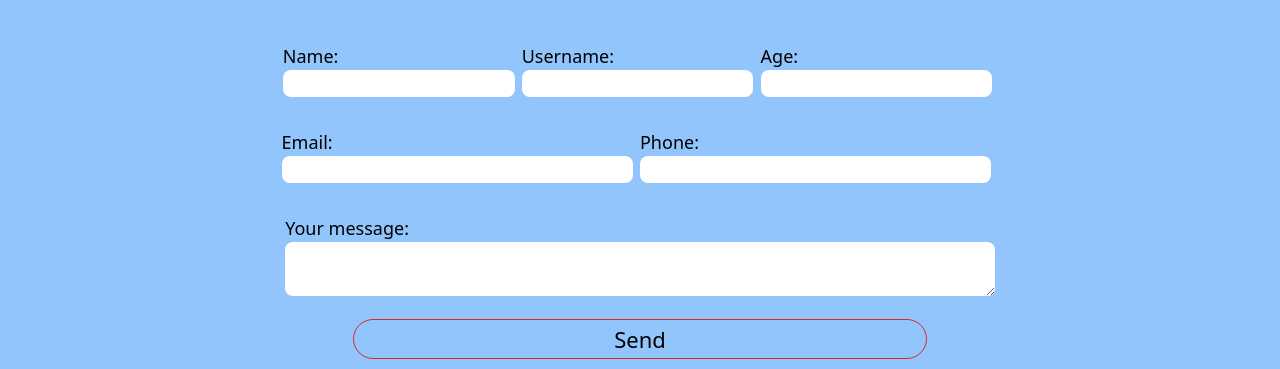
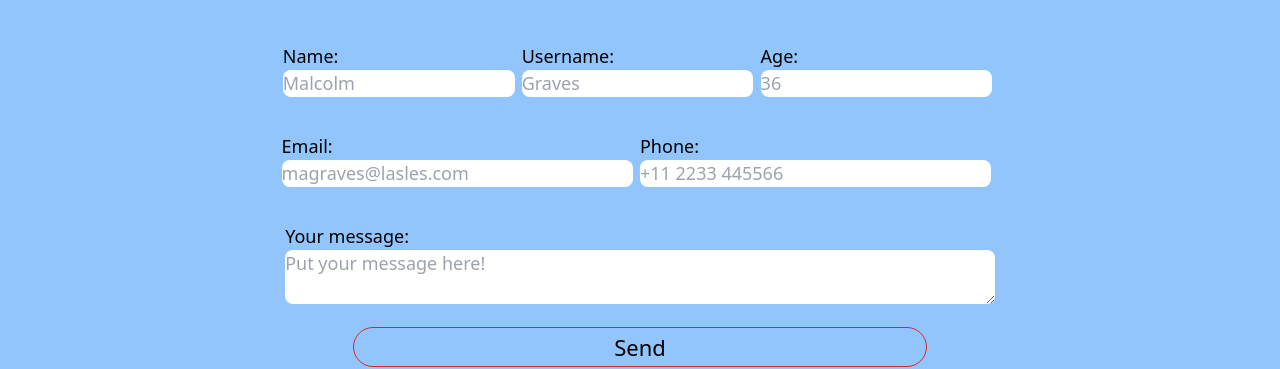
Before and after one commit to Catul0/Landing-page-TP, a React (Vite) app: page / in a window 1280 px wide. Shown: the part 3754-4123 px from the top of the page. Built offline with nearby package versions, Linux system fonts and the light colour scheme; no server answers.

Commit message:
cambios esteticos en formulario

```diff
--- a/src/components/Formulario.tsx
+++ b/src/components/Formulario.tsx
@@ -24,38 +24,38 @@ export default function Formulario() {
                 <div className="lg:flex lg:w-[80%] m-auto">
                     <div className="lg:w-[33%] m-auto mt-8">
                         <p >Name:</p>
-                        <input className="w-[98%] rounded-lg" {...register("name")} />
-                        <p>{errors.name?.message}</p>
+                        <input placeholder="Malcolm" className="w-[98%] rounded-lg" {...register("name")} />
+                        <p className="bg-red-500 text-center rounded-lg w-[98%] mt-1">{errors.name?.message}</p>
                     </div>
                     <div className="lg:w-[33%] m-auto mt-8">
                         <p >Username:</p>
-                        <input className="w-[98%] rounded-lg"{...register("username")} />
-                        <p>{errors.username?.message}</p>
+                        <input placeholder="Graves" className="w-[98%] rounded-lg"{...register("username")} />
+                        <p className="bg-red-500 text-center rounded-lg w-[98%] mt-1">{errors.username?.message}</p>
                     </div>
                     <div className="lg:w-[33%] m-auto mt-8">
                         <p >Age:</p>
-                        <input type="number" className="w-[98%] rounded-lg"{...register("age")} />
-                        <p>{errors.age?.message}</p>
+                        <input placeholder="36" type="number" className="w-[98%] rounded-lg"{...register("age")} />
+                        <p className="bg-red-500 text-center rounded-lg w-[98%] mt-1">{errors.age?.message}</p>
                     </div>
 
                 </div>
                 <div className="lg:flex lg:w-[80%] m-auto">
                     <div className="lg:w-[50%] m-auto mt-8">
                         <p>Email:</p>
-                        <input type="email" className="w-[98%] rounded-lg"{...register("email")} />
-                        <p>{errors.email?.message}</p>
+                        <input type="email" className="w-[98%] rounded-lg"{...register("email")} placeholder="magraves@lasles.com" />
+                        <p className="bg-red-500 text-center rounded-lg w-[98%] mt-1">{errors.email?.message}</p>
                     </div>
                     <div className="lg:w-[50%] m-auto mt-8">
                         <p>Phone:</p>
-                        <input type="number" className="w-[98%] rounded-lg"{...register("phone")} />
-                        <p>{errors.phone?.message}</p>
+                        <input type="number" className="w-[98%] rounded-lg"{...register("phone")} placeholder="+11 2233 445566" />
+                        <p className="bg-red-500 text-center rounded-lg w-[98%] mt-1">{errors.phone?.message}</p>
                     </div>
                 </div>
                 <div className=" lg:w-[80%] m-auto">
                     <div className=" w-[99%] m-auto  mt-8">
                         <p>Your message:</p>
-                        <textarea className=" w-[100%] rounded-lg" {...register("mensaje")} />
-                        <p>{errors.mensaje?.message}</p>
+                        <textarea placeholder="Put your message here!" className=" w-[100%] rounded-lg" {...register("mensaje")} />
+                        <p className="bg-red-500 text-center rounded">{errors.mensaje?.message}</p>
                     </div>
                     <input className="block border  cursor-pointer border-red-600 rounded-full  botonSuave text-red text-[22px] w-[80%] h-[40px] m-auto mt-4" type="submit" value="Send" />
                 </div>
--- a/src/hooks/use-send-form.ts
+++ b/src/hooks/use-send-form.ts
@@ -10,12 +10,12 @@ const useSendForm = () => {
         "https://6xrb5goi1l.execute-api.us-east-1.amazonaws.com";
     const schema = yup.object({
 
-        mensaje: yup.string().required("Message is a required field").max(200, "es un maximode 200 caracteres"),
-        email: yup.string().required("Email is a required field"),
+        mensaje: yup.string().required("Message is a required field").max(200, "Es un maximode 200 caracteres"),
+        email: yup.string().required("Email is a required field").email("It must be an email format, with '@' and '.something' "),
         name: yup.string().required("Name is a required field").max(15),
         username: yup.string().required("Username is a required field").max(15),
-        phone: yup.string().required("Phone is a required field").max(15, "we, necesitas un secretario para que se acuerde de semejante numero"),
-        age: yup.string().required("Age is a required field").max(2, "dale flaco, mas de 100 años tenes?"),
+        phone: yup.string().required("Phone is a required field").max(15, "De, necesitas un secretario para que se acuerde de semejante numero"),
+        age: yup.string().required("Age is a required field").max(2, "Dale flaco, mas de 100 años tenes?"),
     }).required();
 
     type FormData = yup.InferType<typeof schema>;
```
